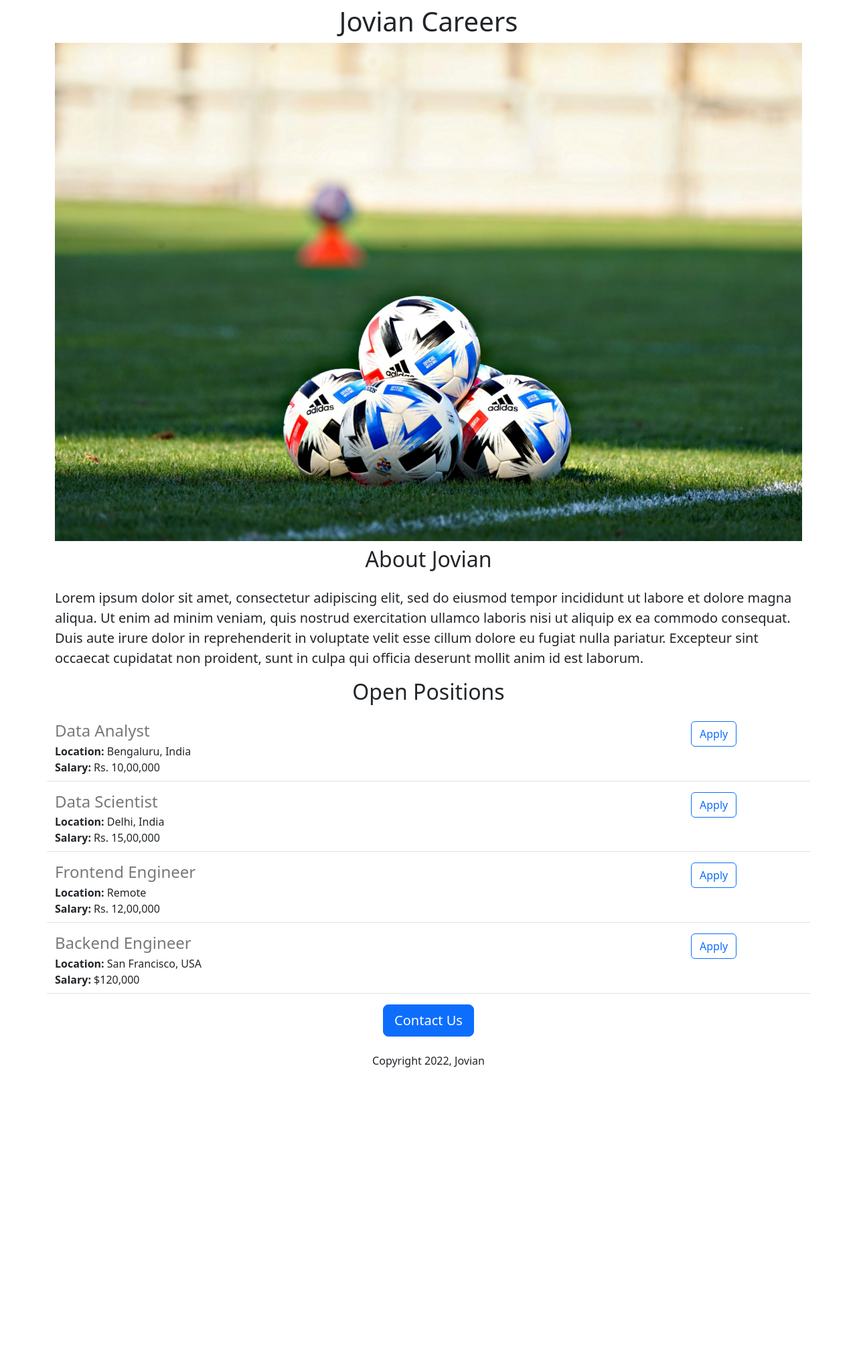
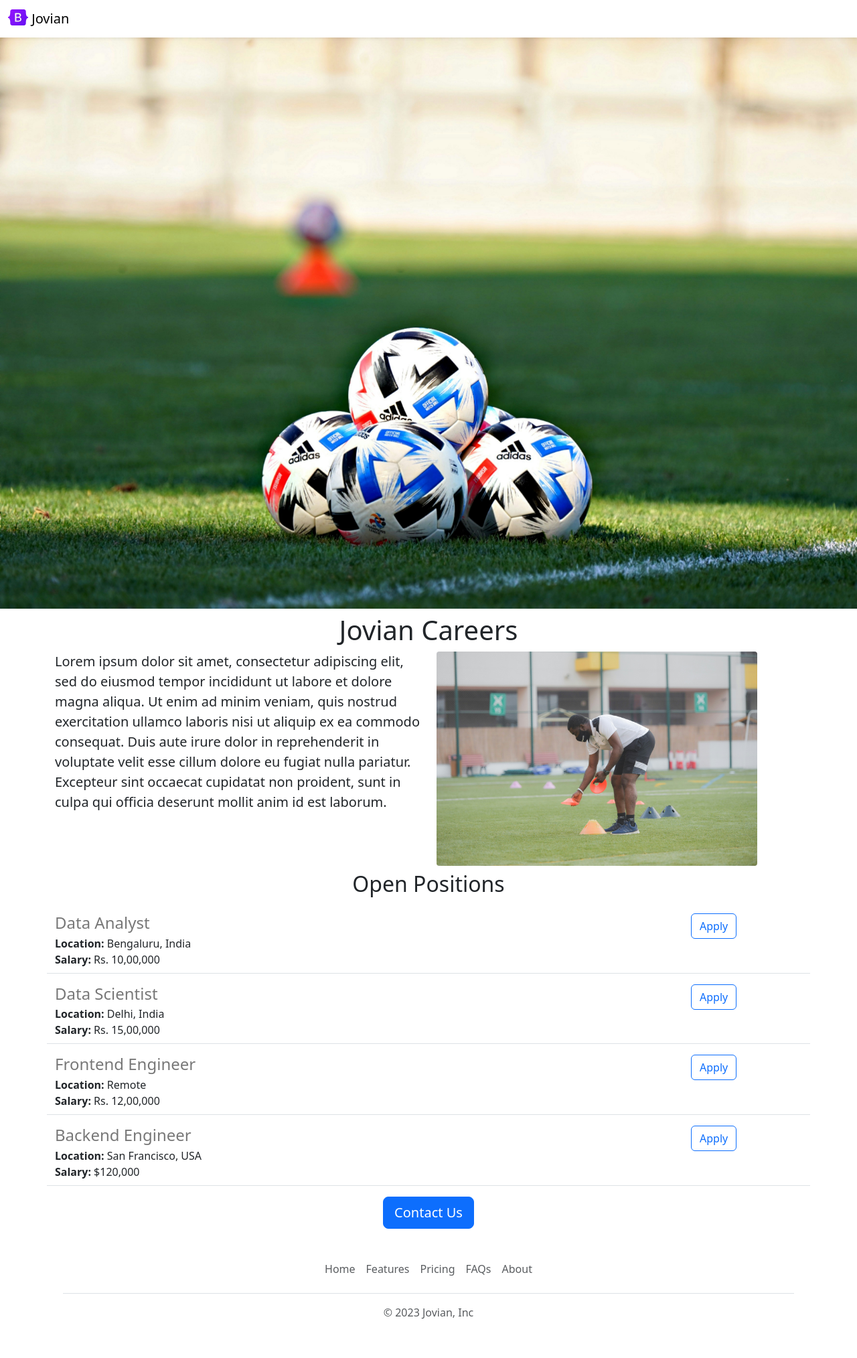
Before and after one commit to Pratik-Gurung/footy-academy-website, a Flask app: page / in a window 1280 px wide. Shown: the whole page at 67% size. Before the commit the page ends 1594 px from the top, so only its background shows below. Run offline with Flask 3, Linux system fonts and the light colour scheme.

Commit message:
added nav bar, footer, picture, apply link

```diff
--- /dev/null
+++ b/templates/footer.html
@@ -0,0 +1,12 @@
+<div class="container">
+  <footer class="py-3 my-4">
+    <ul class="nav justify-content-center border-bottom pb-3 mb-3">
+      <li class="nav-item"><a href="#" class="nav-link px-2 text-body-secondary">Home</a></li>
+      <li class="nav-item"><a href="#" class="nav-link px-2 text-body-secondary">Features</a></li>
+      <li class="nav-item"><a href="#" class="nav-link px-2 text-body-secondary">Pricing</a></li>
+      <li class="nav-item"><a href="#" class="nav-link px-2 text-body-secondary">FAQs</a></li>
+      <li class="nav-item"><a href="#" class="nav-link px-2 text-body-secondary">About</a></li>
+    </ul>
+    <p class="text-center text-body-secondary">&copy; 2023 Jovian, Inc</p>
+  </footer>
+</div>
--- a/templates/home.html
+++ b/templates/home.html
@@ -11,18 +11,25 @@
         height: 360px;
         width: 100%;
         object-fit: cover;
+        margin-bottom: 16px;
       }
     </style>
 
   </head>
   <body>
+    {% include 'nav.html' %}
+    <img class="img-fluid" src="https://9cd21469-0ec1-48b9-8e06-ff937d901e66-00-27okb21mlsr0f.spock.replit.dev/static/footballtraining.jpg" height="320">
     <div class="container">
       <h1 class="text-center mt-2 mb-2" >Jovian Careers</h1>
-      <img class="img-fluid" src="https://9cd21469-0ec1-48b9-8e06-ff937d901e66-00-27okb21mlsr0f.spock.replit.dev/static/footballtraining.jpg" height="320">
-      <h2 class="text-center mt-2 mb-4">About Jovian</h2>
-      <p class="lead">
-        Lorem ipsum dolor sit amet, consectetur adipiscing elit, sed do eiusmod tempor incididunt ut labore et dolore magna aliqua. Ut enim ad minim veniam, quis nostrud exercitation ullamco laboris nisi ut aliquip ex ea commodo consequat. Duis aute irure dolor in reprehenderit in voluptate velit esse cillum dolore eu fugiat nulla pariatur. Excepteur sint occaecat cupidatat non proident, sunt in culpa qui officia deserunt mollit anim id est laborum.
-      </p>
+      <div class="row" style="margin-bottom: 16px">
+        <div class="col-md-6">
+        <p class="lead">
+          Lorem ipsum dolor sit amet, consectetur adipiscing elit, sed do eiusmod tempor incididunt ut labore et dolore magna aliqua. Ut enim ad minim veniam, quis nostrud exercitation ullamco laboris nisi ut aliquip ex ea commodo consequat. Duis aute irure dolor in reprehenderit in voluptate velit esse cillum dolore eu fugiat nulla pariatur. Excepteur sint occaecat cupidatat non proident, sunt in culpa qui officia deserunt mollit anim id est laborum.
+        </p>
+        </div>
+        <div class="d-none d-md-block col-md-6">
+        <img src="/static/soccer-coach.jpg" style="height: 320px; border-radius: 4px;">
+      </div>
       <h2 class="text-center mt-2 mb-4">Open Positions</h2>
       <div>
         {% for job in jobs %}
@@ -30,9 +37,9 @@
         {% endfor %}
       </div>
       <div class="text-center">
-        <button class="btn btn-primary btn-lg">Contact Us</button>
-        <p class="mt-4">Copyright 2022, Jovian</p>
+        <a class="btn btn-primary btn-lg" href="mailto:pratikhazard@gmail.com?subject=Questions%20about%20Job%20Openings&body=My%20name%3A%20%3Cyour%20name%20here%3E%0D%0A%0D%0AMy%20question%3A%20%3Center%20question%20here%3E">Contact Us</a>
       </div>
     </div>
+    {% include 'footer.html' %}
   </body>
 </html>
--- a/templates/jobitem.html
+++ b/templates/jobitem.html
@@ -12,7 +12,7 @@
     </div>
     {% endif %}
   </div>
-  <div class="col-2">
-    <button type="button" class="btn btn-outline-primary">Apply</button>
+  <div class="col-2 paddding-right: 16px">
+    <a href="mailto:pratikhazard@gmail.com?subject=Application%20for%20{{ job['title'] }}&body=My%20name%3A%20%3Cyour%20name%20here%3E%0D%0A%0D%0AMy%20Resume%20link%3A%20%3Cresume%20link%3E%0D%0A%0D%0AMy%20LinkedIn%20link%3A%20%3ClinkedIn%20link%3E" class="btn btn-outline-primary float-right align-middle">Apply</a>
   </div>
 </div>
--- /dev/null
+++ b/templates/nav.html
@@ -0,0 +1,9 @@
+<nav class="navbar shadow-sm fixed top bg-white">
+  <div class="container-fluid">
+    <a class="navbar-brand" href="#">
+      <img src="/static/bootstrap-logo.svg" alt="Logo" width="30" height="24" class="d-inline-block align-text-top">
+      Jovian
+    </a>
+  </div>
+</nav>
+<div style="height:0px"></div>
```
Also changed, not shown: static/bootstrap-logo.svg (added), static/soccer-coach.jpg (added).
